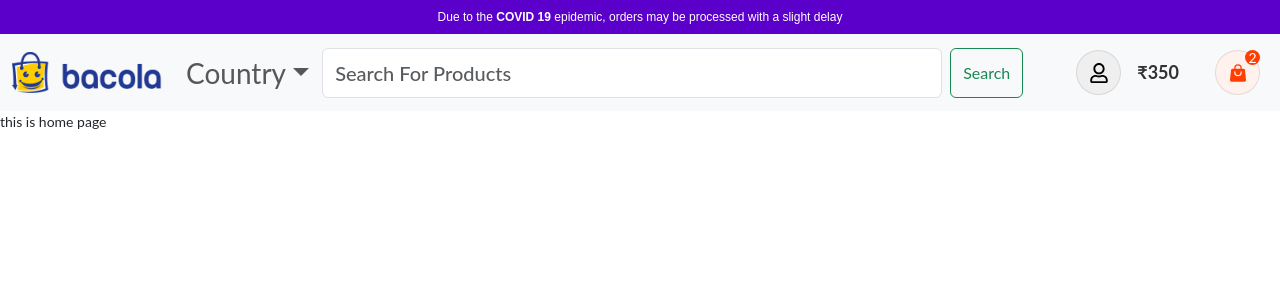
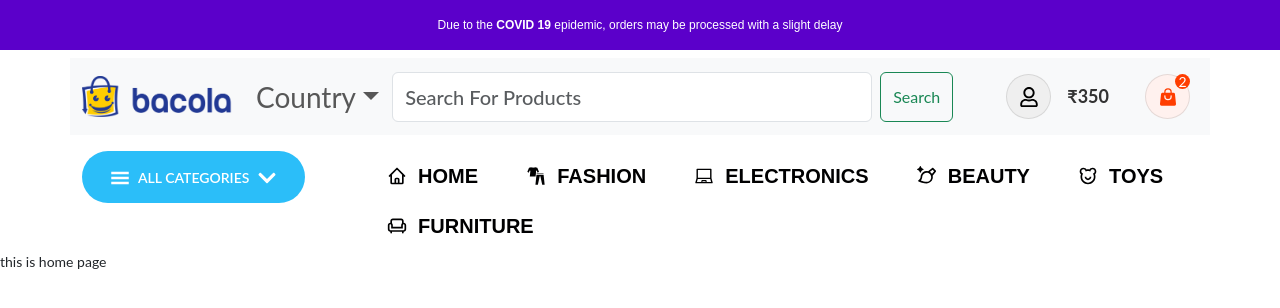
Before and after one commit to Tilakmahajan/e-commerce, a React (Create React App) app: page / in a window 1280 px wide. Shown: the top 308 px of the page. Built offline with nearby package versions, Linux system fonts and the light colour scheme.

Commit message:
CATEGORIES bar added

```diff
--- a/src/App.css
+++ b/src/App.css
@@ -1,7 +1,7 @@
 *{   margin: 0;
     padding: 0;}
 @import url('https://fonts.googleapis.com/css2?family=Flow+Circular&family=Inder&family=Lato:ital,wght@0,100;0,300;0,400;0,700;0,900;1,100;1,300;1,400;1,700;1,900&family=Roboto:ital,wght@0,100;0,300;0,400;0,500;0,700;0,900;1,100;1,300;1,400;1,500;1,700;1,900&display=swap');
-
+@import url('https://fonts.googleapis.com/css2?family=Dosis:wght@200..800&family=Flow+Circular&family=Inder&family=Lato:ital,wght@0,100;0,300;0,400;0,700;0,900;1,100;1,300;1,400;1,700;1,900&family=Roboto:ital,wght@0,100;0,300;0,400;0,500;0,700;0,900;1,100;1,300;1,400;1,500;1,700;1,900&display=swap');
 body{
     font-family: 'Lato', sans-serif;
     font-size: 14px;
@@ -33,3 +33,56 @@ font-family: 'Inder', sans-serif;
     height: auto;
     padding: 15 0px;
 }
+.allCatTab{
+    background-color: #2bbef9;
+    border: none;
+    color: white;
+    padding: 15px 20px;
+
+    cursor: pointer;
+    border-radius: 30px;
+    transition: background-color 0.3s ease;
+
+    &:hover{
+        background-color: darken(#2bbef9, 10%);
+    }
+    .text{
+        font-weight: 600;
+    }
+    svg{
+        font-size: 20px;
+        margin: 0 8px;
+    }
+}
+@media (min-width:13000px)
+{
+    .container , .container-lg , .container-md , .container-sm , .container-xl {
+        max-width: 1200px;
+    }
+
+}
+nav .navPart2{
+    ul{
+        margin-bottom: 0px;
+    }
+        li a{
+            font-size: 20px;
+            font-weight: 600;
+            text-decoration: none;
+            color: rgb(0, 0, 0.7);
+            font-family: 'Dosis', sans-serif;
+            display: flex;
+            align-items: center;
+            padding: 10px 20px;
+            transition: all 0.2s ease-in-out;
+            border-radius: 25px;
+            svg{
+                font-size: 20px;
+
+            }
+        }
+}
+nav .navPart2 ul  li a:hover{
+    background-color: #f0faff;
+    color: #2bbef9;
+}
--- a/src/componants/header/index.js
+++ b/src/componants/header/index.js
@@ -1,15 +1,21 @@
 import React from 'react'
 import { Link } from 'react-router-dom'
+
+import Navigation from './navigation/navigation';
 import Navbar from '../navbar'
 const header = () => {
   return (
+    <div>
+
     <div className='headerWrapper'>
-      <div className="top-strip bg-blue">
+      <div className="top-strip bg-blue p-3">
         <div className="container">
      <p className="mb-0 mt-0 text-center">Due to the <b>COVID 19 </b>epidemic, orders may be processed with a slight delay</p>
       </div>
       </div>
       <Navbar />
+      <Navigation/>
+    </div>
     </div>
   )
 }
--- /dev/null
+++ b/src/componants/header/navigation/navigation.js
@@ -0,0 +1,42 @@
+import React from 'react'
+import { GiHamburgerMenu } from "react-icons/gi";
+import { FaChevronDown } from "react-icons/fa";
+import { Link } from 'react-router-dom'
+import { HiOutlineHome } from "react-icons/hi";
+import { GiClothes } from "react-icons/gi";
+import { AiOutlineLaptop } from "react-icons/ai";
+import { RiBrushAiLine } from "react-icons/ri";
+import { RiBearSmileLine } from "react-icons/ri";
+import { MdOutlineChair } from "react-icons/md";
+const navigation  = () => {
+  return (
+    <div>
+      <nav>
+        <div className="container mt-3">
+        <div className='row'>
+          <div className='col-sm-3 navPart1'>
+            <button className=' allCatTab d-flex align-items-center'>
+              <span className='icon2 mr-2'><GiHamburgerMenu /></span>
+              <span className='text'>ALL CATEGORIES</span>
+              <span className='icon2 ml-2'><FaChevronDown /></span>
+            </button>
+          </div>
+          <div className='col-sm-9 navPart2 d-flex  align-items-center'>
+          <ul className='list list-inline ml-auto'>
+            <li className='list-inline-item'><Link to="/"><HiOutlineHome/> &nbsp; HOME</Link></li>
+            <li className='list-inline-item'><Link to="/"><GiClothes/> &nbsp; FASHION</Link></li>
+            <li className='list-inline-item'><Link to="/"><AiOutlineLaptop/> &nbsp; ELECTRONICS</Link></li>
+            <li className='list-inline-item'><Link to="/"><RiBrushAiLine/> &nbsp; BEAUTY</Link></li>
+            <li className='list-inline-item'><Link to="/"><RiBearSmileLine/> &nbsp; TOYS</Link></li>
+            <li className='list-inline-item'><Link to="/"><MdOutlineChair/> &nbsp; FURNITURE</Link></li>
+          </ul>
+          </div>
+
+        </div>
+        </div>
+      </nav>
+    </div>
+  )
+}
+
+export default navigation
--- /dev/null
+++ b/src/componants/navbar/dropdown.js
@@ -0,0 +1,24 @@
+import React from 'react'
+import css from './navbar.css'
+
+const Dropdown = () => {
+  return (
+     <div class="collapse navbar-collapse " id="navbarContent">
+          <ul class="navbar-nav mx-auto">
+            <li class="nav-item dropdown">
+              <a class="nav-link dropdown-toggle fs-3" href="#" role="button" data-bs-toggle="dropdown" aria-expanded="false">
+                Country
+              </a>
+              <ul class="dropdown-menu">
+                <li><a class="dropdown-item" href="#">Action</a></li>
+                <li><a class="dropdown-item" href="#">Another action</a></li>
+                <li><hr class="dropdown-divider" /></li>
+                <li><a class="dropdown-item" href="#">Something else here</a></li>
+              </ul>
+            </li>
+          </ul>
+        </div>
+  )
+}
+
+export default Dropdown
--- a/src/componants/navbar/index.js
+++ b/src/componants/navbar/index.js
@@ -3,10 +3,12 @@ import css from './navbar.css'
 import { Link } from 'react-router-dom'
 import { FaRegUser } from "react-icons/fa";
 import { HiShoppingBag } from "react-icons/hi2";
+import Searchbox from './searchbox'
+import Dropdown from './dropdown';
 const navbar = () => {
   return (
     <div>
- <nav class="navbar navbar-expand-lg bg-body-tertiary mx-auto ">
+ <nav class="navbar navbar-expand-lg bg-body-tertiary mt-2 container">
   <div class="container-fluid d-flex justify-content-between align-items-center">
     <div className='d-flex justify-content-between align-items-center '>
     <Link to="/" class="navbar-brand">
@@ -17,30 +19,10 @@ const navbar = () => {
       <span class="navbar-toggler-icon"></span>
     </button>
 
-
-
-
-    <div class="collapse navbar-collapse" id="navbarContent">
-      <ul class="navbar-nav mx-auto">
-        <li class="nav-item dropdown">
-          <a class="nav-link dropdown-toggle fs-3" href="#" role="button" data-bs-toggle="dropdown" aria-expanded="false">
-            Country
-          </a>
-          <ul class="dropdown-menu">
-            <li><a class="dropdown-item" href="#">Action</a></li>
-            <li><a class="dropdown-item" href="#">Another action</a></li>
-            <li><hr class="dropdown-divider" /></li>
-            <li><a class="dropdown-item" href="#">Something else here</a></li>
-          </ul>
-        </li>
-      </ul>
-    </div>
+<Dropdown/>
     </div>
 
-    <form class="d-flex search" role="search">
-      <input class="form-control me-2" type="search" placeholder="Search For Products" aria-label="Search" />
-      <button class="btn btn-outline-success" type="submit">Search</button>
-    </form>
+    <Searchbox />
     <div className='user-icon d-flex justify-content-center align-items-center ml-auto p-2'>
      <button className='user-circle'><FaRegUser /></button>
      <div className='carttab ml-auto d-flex justify-content-center align-items-center'>
--- a/src/componants/navbar/navbar.css
+++ b/src/componants/navbar/navbar.css
@@ -20,9 +20,7 @@ min-width: 45px;
 .user-circle svg {
 font-size: 20px;
 }
-.navbar{
-    background-color: aquamarine;
-}
+
 .search{
     margin: auto;
     width: 65%;
@@ -56,3 +54,7 @@ font-size: 20px;
        border-radius: 50%;
        color: white;
     }
+    .searchbox{
+        width: 100%;
+        height: 100%;
+    }
--- /dev/null
+++ b/src/componants/navbar/searchbox.js
@@ -0,0 +1,15 @@
+import React from 'react'
+import css from './navbar.css'
+
+const searchbox = () => {
+  return (
+
+         <form class="d-flex search" role="search">
+            <input class="form-control me-2" type="search" placeholder="Search For Products" aria-label="Search" />
+            <button class="btn btn-outline-success" type="submit">Search</button>
+          </form>
+
+  )
+}
+
+export default searchbox
```
